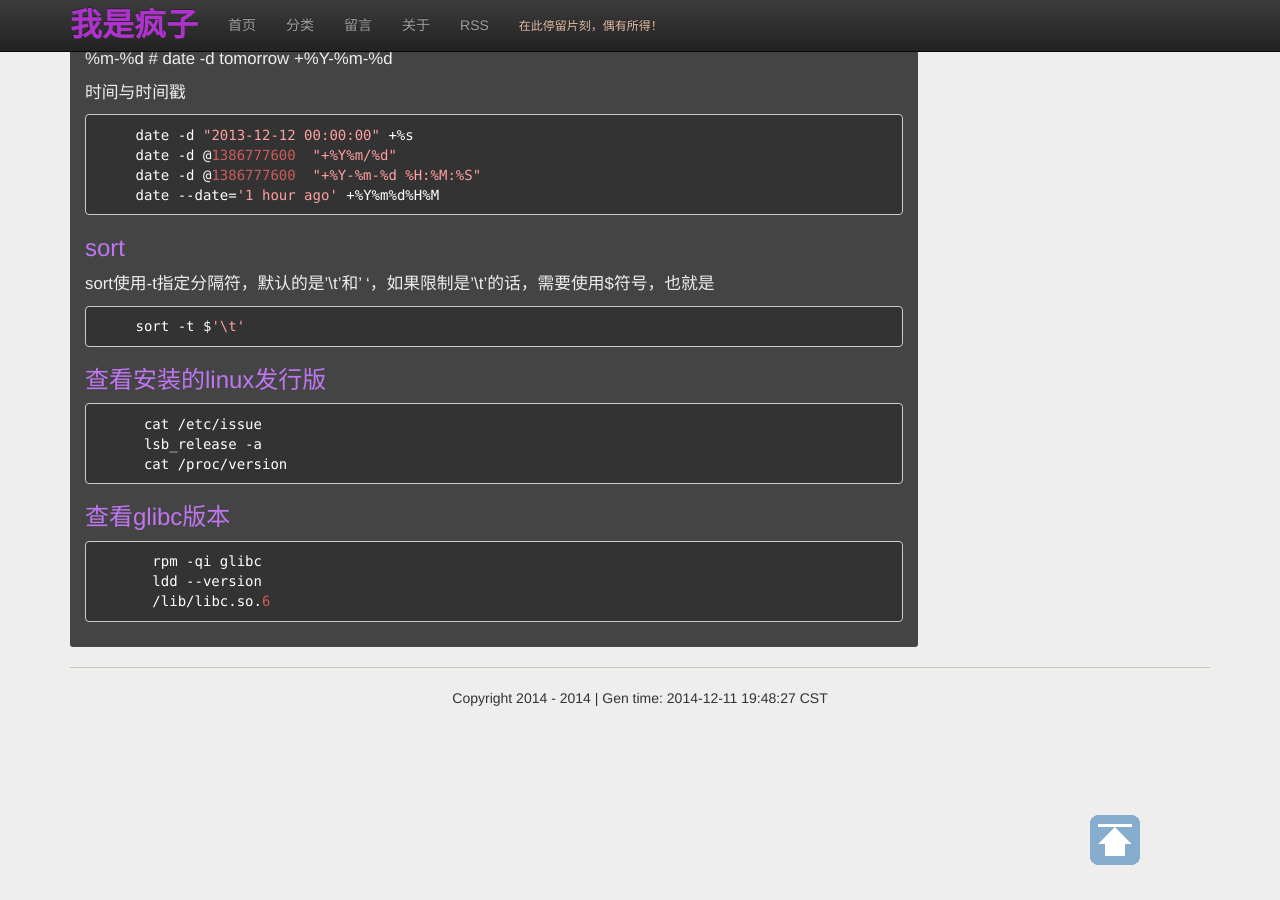
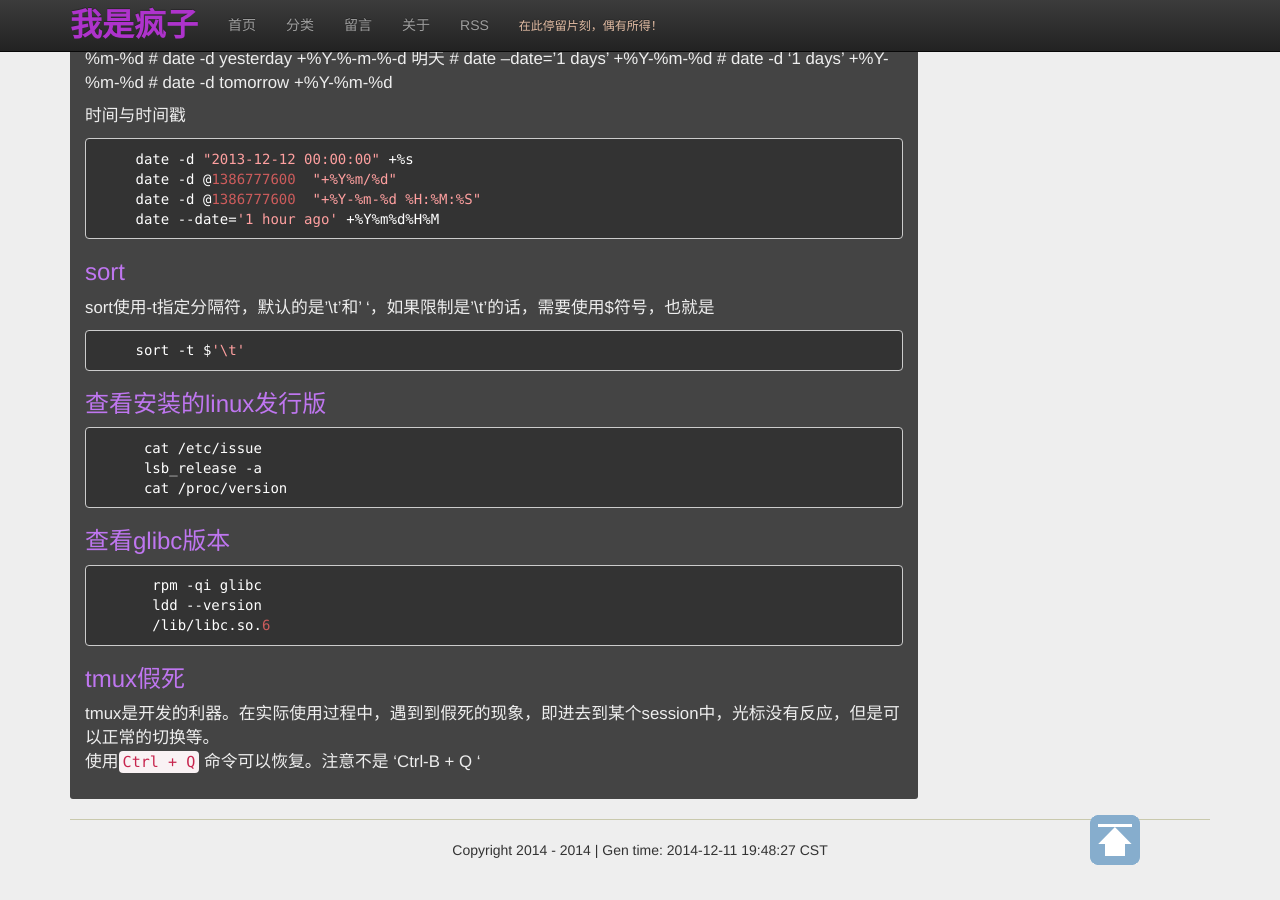
Before and after one commit to jgj1986/jgj1986.github.io, a Jekyll site: the page built from _posts/linux/2014-11-16-linux知识点汇总.md, in a window 1280 px wide and 900 px high, scrolled down 2007 px. Built offline with Jekyll 4.4.1, drawn with Linux system fonts in a browser that asks for light colours; nearby versions of some CDN libraries; comment, search, counter and statistics services are not loaded.

Commit message:
add tmux for linux
Signed-off-by: guojun.jin <guojun.jin@mjyun.com>

```diff
--- a/_posts/linux/2014-11-16-linux知识点汇总.md
+++ b/_posts/linux/2014-11-16-linux知识点汇总.md
@@ -121,3 +121,8 @@
       rpm -qi glibc
       ldd --version
       /lib/libc.so.6
+
+###tmux假死
+
+tmux是开发的利器。在实际使用过程中，遇到到假死的现象，即进去到某个session中，光标没有反应，但是可以正常的切换等。
+使用`Ctrl +  Q` 命令可以恢复。注意不是 'Ctrl-B + Q '
```
